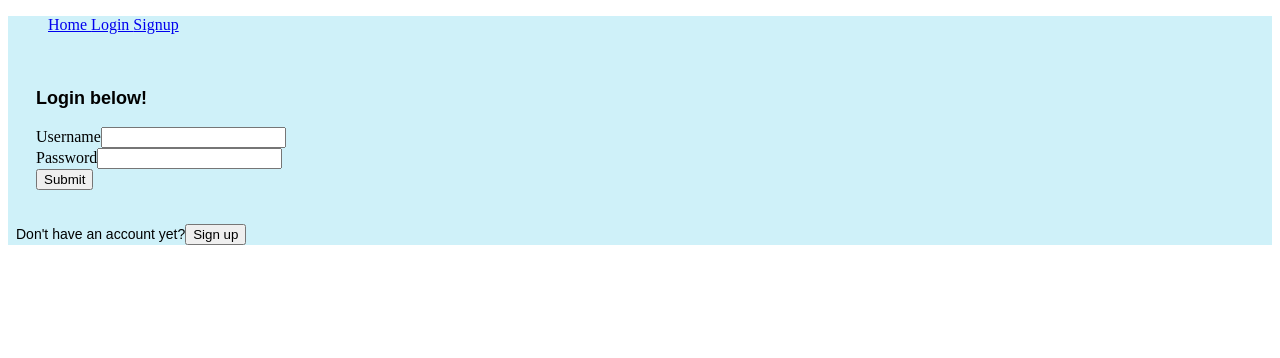
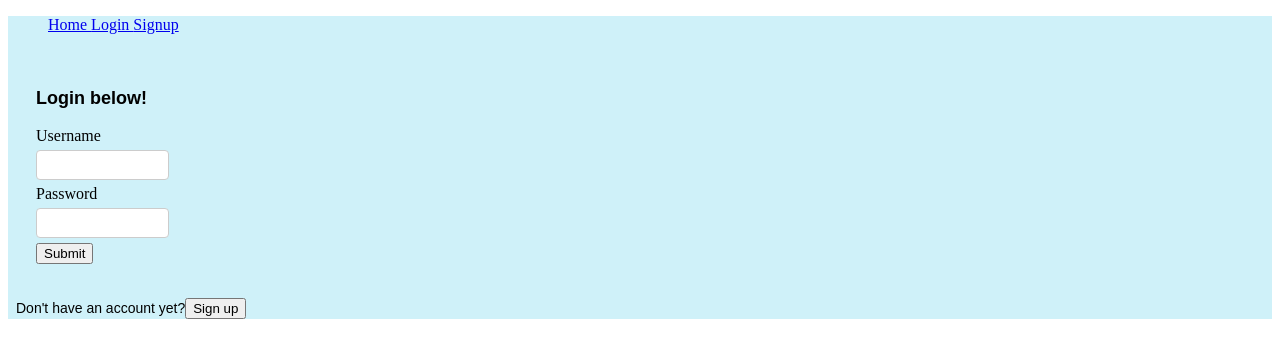
Before and after one commit to kevinwjchoi/skill-share-platform-application, a React (Create React App) app in the folder client/: page /login in a window 1280 px wide. Shown: the top 358 px of the page. Built offline with nearby package versions, Linux system fonts and the light colour scheme; no server answers.

Commit message:
added to styles.css for form-group

```diff
--- a/client/src/components/LoginForm.js
+++ b/client/src/components/LoginForm.js
@@ -1,6 +1,7 @@
 import {useState} from 'react';
 import {Formik, Form, Field, ErrorMessage} from 'formik';
 import * as Yup from 'yup';
+import './styles.css';
 
 function LoginForm({setUser}){
 
@@ -54,10 +55,10 @@ function LoginForm({setUser}){
                             </div>
                             <div className="form-group">
                                 <label>Password</label>
-                                <Field name="password" type="text" className="form-control"/>
+                                <Field name="password" type="password" className="form-control"/>
                                 <ErrorMessage name="password" component="div" className="text-danger"/>
                             </div>
-                            <div className="form-group">
+                            <div className="form-group-btn">
                                 <button type="submit" className="submit-button">
                                     Submit
                                 </button>
--- a/client/src/components/Signup.js
+++ b/client/src/components/Signup.js
@@ -15,11 +15,7 @@ function Signup(){
             <h1>Create a new user!</h1>
             <SignupForm />
             </header>
-        <div>
-            <form >
-            <button>Submit</button>
-            </form>
-        </div>
+
         </>
 
 
--- a/client/src/components/SignupForm.js
+++ b/client/src/components/SignupForm.js
@@ -3,30 +3,27 @@ import {Formik, Field, ErrorMessage, Form} from 'formik';
 import * as Yup from 'yup';
 
 function SignupForm(){
-
+    const initialValues = {
+        username: "",
+        password: "",
+    };
 
     //handles all the input values
-
-
-
-    //handles the submit button to make a POST request and create a new obj. Resets input values.
-
-    function validationSchema() {
-        return Yup.object().shape({
+    const validationSchema = Yup.object().shape({
         username: Yup.string()
-                .required("Username is required")
+            .required("")
             .min(6, "Username must be at least 6 characters")
             .max(15, "Username must not exceed 15 characters"),
         password: Yup.string()
-                .required("Password is required")
+            .required("")
             .min(8, "Password must be at least 8 characters")
             .max(80, "Password must not exceed 80 characters")
+    });
 
-        })
-    }
-    const initialValues = {
-        username: "",
-        password: "",
+    const handleSubmit = (values, { resetForm }) => {
+
+        console.log("Form submitted:", values);
+        resetForm();
     };
 
     return (
@@ -34,29 +31,26 @@ function SignupForm(){
             <div className="signup-form">
                 <Formik
                 initialValues={initialValues}
-                // onSubmit={handleSubmit}
-                // validationSchema={this.validationSchema}
+                validationSchema={validationSchema}
+                onSubmit={handleSubmit}
                 >
-
-                    {({ resetForm }) => (
                         <Form>
                         <div className="form-group">
-                                <label>Username</label>
-                                <Field name="username" type="text" className="form-control"/>
-                                <ErrorMessage name="username" component="div" className="text-danger"/>
+                            <label htmlFor="username">Create an username </label>
+                            <Field name="username" type="text" className="form-control" />
+                            <ErrorMessage name="username" component="div" className="text-danger" />
                         </div>
                         <div className="form-group">
-                                <label>Password</label>
-                                <Field name="password" type="text" className="form-control"/>
-                                <ErrorMessage name="password" component="div" className="text-danger"/>
+                            <label htmlFor="password">Create a password </label>
+                            <Field name="password" type="password" className="form-control" />
+                            <ErrorMessage name="password" component="div" className="text-danger" />
                         </div>
-                            <div className="form-group">
+                        <div className="form-group-btn">
                             <button type="submit" className="submit-button">
                                 Submit
                             </button>
                         </div>
                     </Form>
-                    )}
                 </Formik>
 
             </div>
--- a/client/src/components/styles.css
+++ b/client/src/components/styles.css
@@ -20,3 +20,29 @@
   font-family: Arial, sans-serif;
   font-size: 18px;
 }
+
+
+  /* For my form-group */
+.form-group {
+    margin-bottom: 5px;
+    display: flex;
+    flex-direction: column;
+}
+
+.form-group label {
+    margin-bottom: 5px;
+}
+
+.form-control {
+    width: 10%;
+    padding: 5px;
+    font-size: 16px;
+    border: 1px solid #ccc;
+    border-radius: 4px;
+}
+
+.text-danger {
+    font-size: 14px;
+    color: red;
+    margin-top: 4px;
+}
```
Lines whose indentation alone changed are shown as unchanged.
